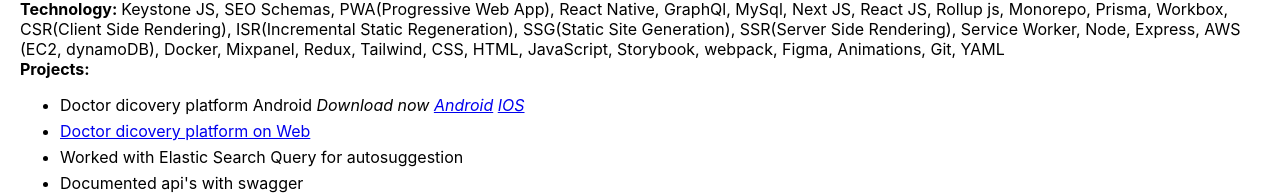
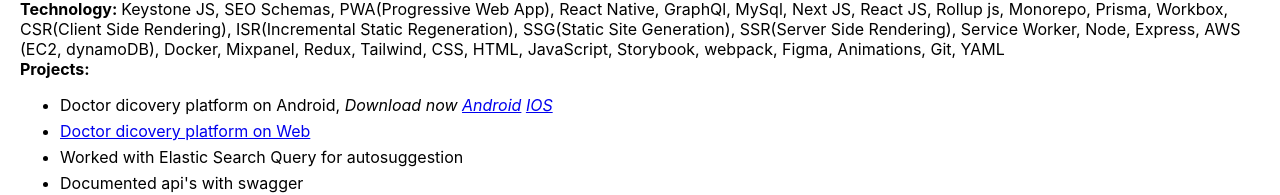
Before and after one commit to ChiragKushwaha/resume, a Next.js app: page / in a window 1280 px wide. Shown: the part 274-469 px from the top of the page. Built offline with nearby package versions, Linux system fonts and the light colour scheme.

Commit message:
eng crction

```diff
--- a/src/pages/index.tsx
+++ b/src/pages/index.tsx
@@ -53,7 +53,7 @@
     ],
     projects: [
       {
-        name: 'Doctor dicovery platform Android',
+        name: 'Doctor dicovery platform on Android, ',
         subtext: 'Download now Android IOS',
         links: [
           {
```
